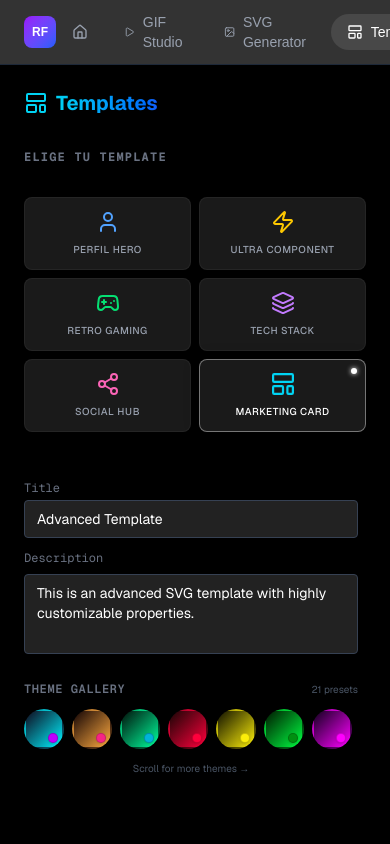
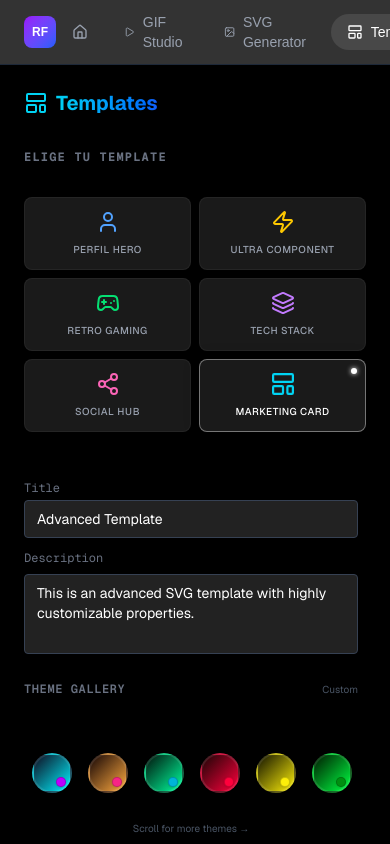
Before and after one commit to miguelAngelPG/svg-templates-generator, a Next.js app: page /templates in a window 390 px wide. Shown: the top 844 px of the page. Built offline with nearby package versions, Linux system fonts and the light colour scheme.

Commit message:
feat: add tooltip in theme options

```diff
--- a/components/molecules/ThemeGallery.tsx
+++ b/components/molecules/ThemeGallery.tsx
@@ -1,4 +1,4 @@
-import React, { useRef, useEffect } from 'react';
+import React, { useRef, useEffect, useState } from 'react';
 import { THEME_PRESETS } from '@/utils/themes';
 import { Label } from '../atoms/Label';
 
@@ -10,6 +10,7 @@ interface ThemeGalleryProps {
 export const ThemeGallery: React.FC<ThemeGalleryProps> = ({ selectedTheme, onSelect }) => {
     const scrollContainerRef = useRef<HTMLDivElement>(null);
     const selectedRef = useRef<HTMLButtonElement>(null);
+    const [hoveredLabel, setHoveredLabel] = useState<string | null>(null);
 
     // Auto-scroll to selected theme on mount/change
     useEffect(() => {
@@ -29,21 +30,28 @@ export const ThemeGallery: React.FC<ThemeGalleryProps> = ({ selectedTheme, onSel
         }
     }, [selectedTheme]);
 
+    // Find current label
+    const currentThemeLabel = THEME_PRESETS.find(t => t.id === selectedTheme)?.label || 'Custom';
+
     return (
         <div className="mb-4">
-            <div className="flex justify-between items-baseline mb-2">
+            <div className="flex justify-between items-baseline mb-1">
                 <Label className="text-xs font-semibold text-gray-400 uppercase tracking-wider block">
                     Theme Gallery
                 </Label>
                 <span className="text-[10px] text-gray-600">
-                    {THEME_PRESETS.length} presets
+                    {currentThemeLabel}
                 </span>
             </div>
 
-            {/* Horizontal Scrollable Container */}
+            {/* Horizontal Scrollable Container
+                Increased vertical padding to accommodate tooltips and scaling without clipping.
+                pt-12 gives room for the top tooltip.
+                pb-6 gives room for the bottom shadow and potential scaling.
+            */}
             <div
                 ref={scrollContainerRef}
-                className="flex gap-2 overflow-x-auto pb-2 scrollbar-thin scrollbar-thumb-gray-800 scrollbar-track-transparent snap-x"
+                className="flex gap-4 overflow-x-auto pt-12 pb-6 px-4 items-center scrollbar-thin scrollbar-thumb-gray-800 scrollbar-track-transparent snap-x -mx-2"
                 style={{ scrollbarWidth: 'thin' }}
             >
                 {THEME_PRESETS.map((theme: { id: string; label: string; colors: string[] }) => {
@@ -55,11 +63,13 @@ export const ThemeGallery: React.FC<ThemeGalleryProps> = ({ selectedTheme, onSel
                             key={theme.id}
                             ref={isSelected ? selectedRef : null}
                             onClick={() => onSelect(theme.id)}
+                            onMouseEnter={() => setHoveredLabel(theme.label)}
+                            onMouseLeave={() => setHoveredLabel(null)}
                             className={`
-                                group relative w-10 h-10 rounded-full border-2 transition-all duration-200 shrink-0 snap-center
+                                group relative w-10 h-10 rounded-full border-2 transition-all duration-300 shrink-0 snap-center outline-none
                                 ${isSelected
-                                    ? 'border-cyan-400 scale-110 shadow-[0_0_8px_rgba(34,211,238,0.5)] z-10'
-                                    : 'border-transparent hover:border-white/30 hover:scale-105'
+                                    ? 'border-cyan-400 scale-125 shadow-[0_0_15px_rgba(34,211,238,0.6)] z-10'
+                                    : 'border-white/10 hover:border-white/60 hover:scale-110 hover:shadow-[0_0_10px_rgba(255,255,255,0.2)]'
                                 }
                             `}
                             style={{
@@ -67,7 +77,6 @@ export const ThemeGallery: React.FC<ThemeGalleryProps> = ({ selectedTheme, onSel
                                     ? `conic-gradient(from 0deg, #ff0000, #ffff00, #00ff00, #00ffff, #0000ff, #ff00ff, #ff0000)`
                                     : `linear-gradient(135deg, ${theme.colors[0]} 0%, ${theme.colors[1]} 100%)`
                             }}
-                            title={theme.label}
                         >
                             {/* Inner Accent Dot / Icon */}
                             {!isCustom && theme.colors[2] && (
@@ -83,11 +92,11 @@ export const ThemeGallery: React.FC<ThemeGalleryProps> = ({ selectedTheme, onSel
                                 </div>
                             )}
 
-                            {/* Tooltip on Hover - Improved positioning */}
-                            <div className="absolute bottom-full mb-2 left-1/2 -translate-x-1/2 bg-gray-900 text-white text-[10px] py-1 px-2 rounded opacity-0 group-hover:opacity-100 transition-opacity pointer-events-none whitespace-nowrap z-20 border border-gray-700 shadow-xl hidden sm:block">
+                            {/* Floating Tooltip - Now contained in the padding area */}
+                            <div className="absolute bottom-full mb-3 left-1/2 -translate-x-1/2 px-2 py-1 bg-gray-900 border border-gray-700 rounded text-[10px] text-white whitespace-nowrap opacity-0 group-hover:opacity-100 transition-opacity duration-200 pointer-events-none shadow-xl z-20">
                                 {theme.label}
                                 {/* Arrow */}
-                                <div className="absolute top-full left-1/2 -translate-x-1/2 border-4 border-transparent border-t-gray-900"></div>
+                                <div className="absolute top-full left-1/2 -translate-x-1/2 border-4 border-transparent border-t-gray-700"></div>
                             </div>
                         </button>
                     );
--- a/components/organisms/TemplateSidebar.tsx
+++ b/components/organisms/TemplateSidebar.tsx
@@ -183,7 +183,7 @@ export function TemplateSidebar({
                         </div>
 
                         {retroParams.theme === 'custom' && (
-                            <div className="grid grid-cols-2 gap-2 mt-2">
+                            <div id="custom-theme-inputs" className="grid grid-cols-2 gap-2 mt-2">
                                 <div>
                                     <Label>Primary Color</Label>
                                     <div className="flex items-center gap-2 mt-1">
```
